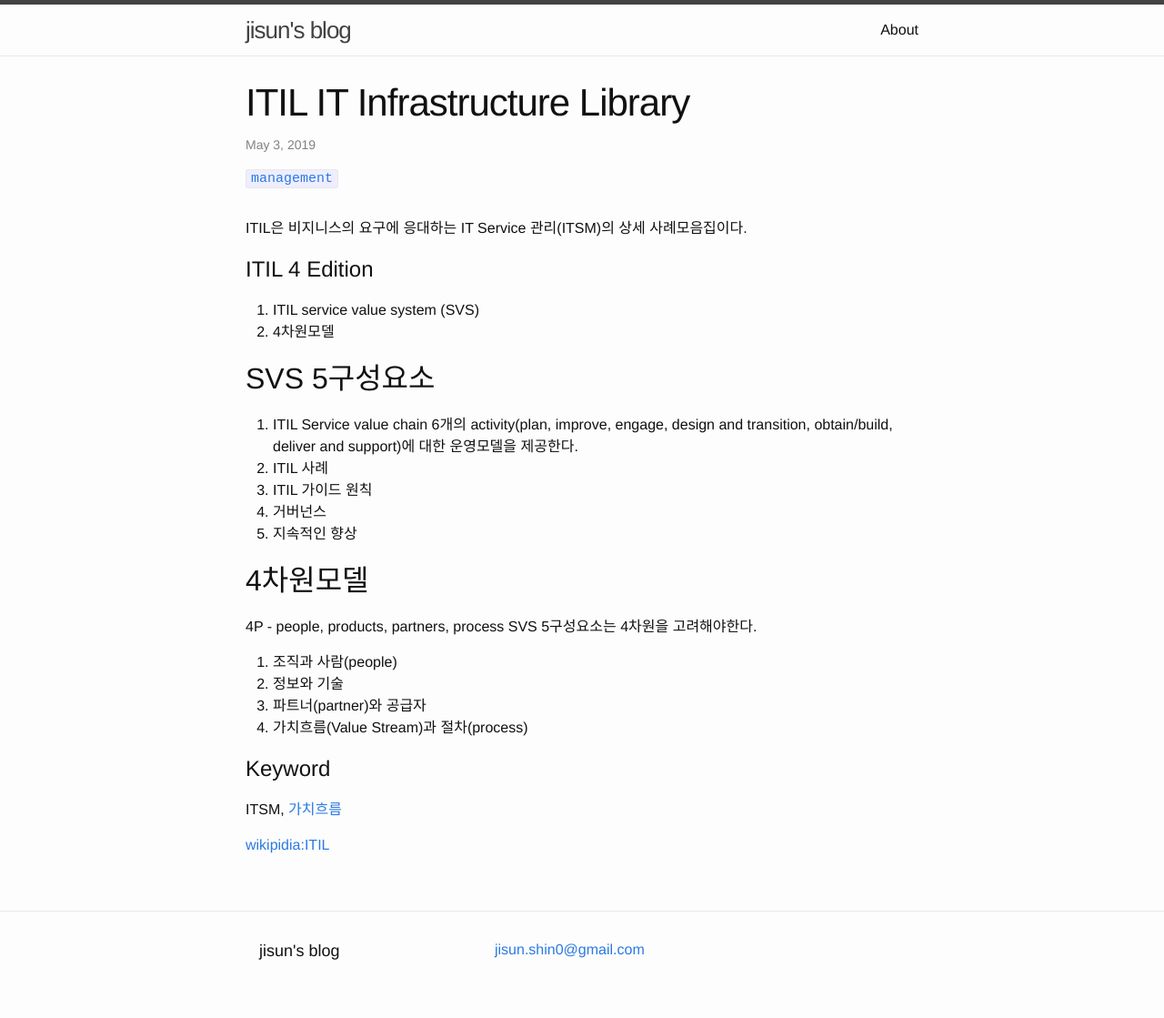
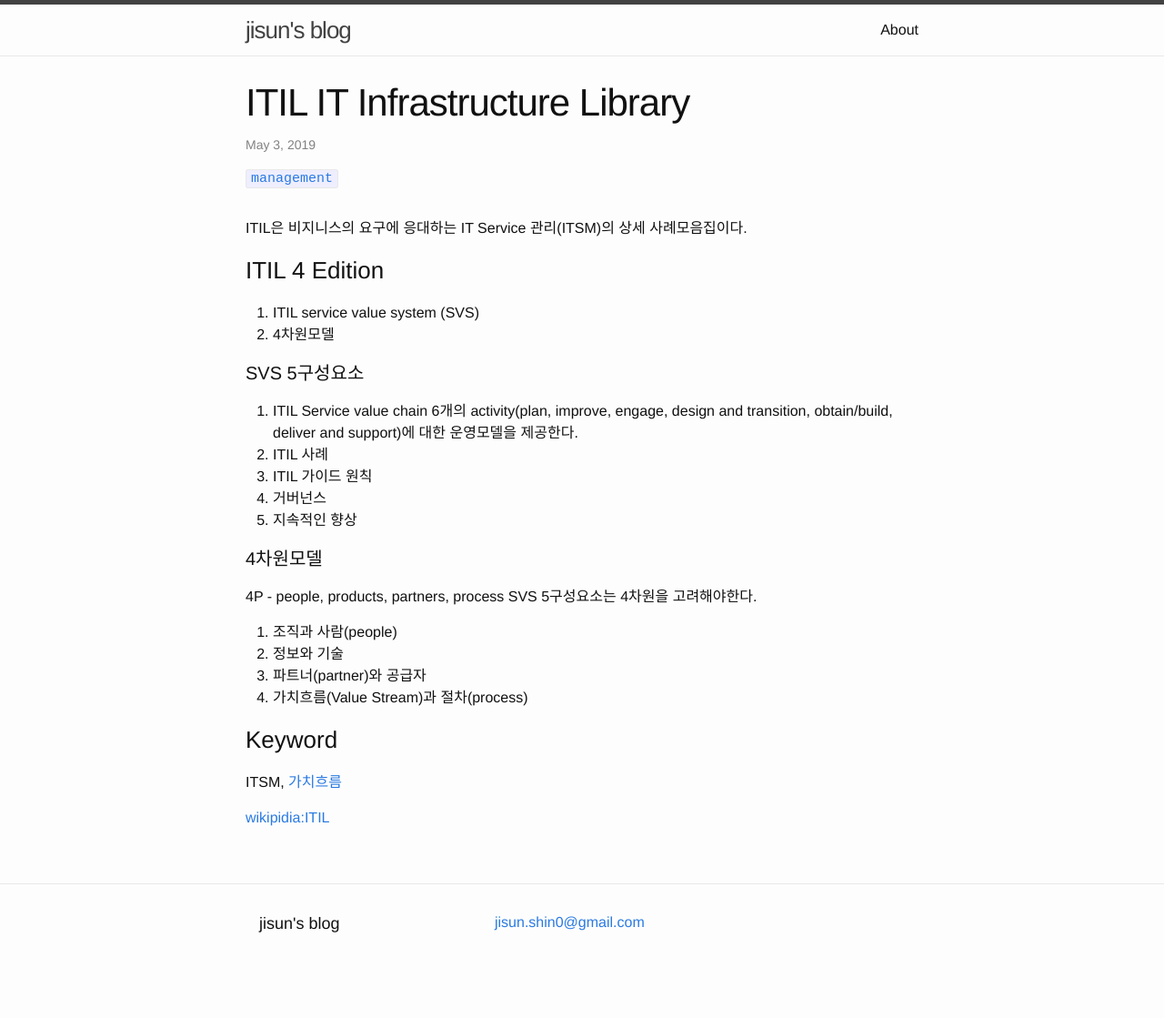
Before and after one commit to JisunShin/jisunshin.github.io, a Jekyll site: the page built from _posts/2019-05-03-ITIL.md, in a window 1280 px wide. Shown: the whole page at 91% size. Built offline with Jekyll 4.4.1, drawn with Linux system fonts in a browser that asks for light colours; after the commit the page ends 1089 px from its top, so only the background shows below that.

```diff
--- a/_posts/2019-05-03-ITIL.md
+++ b/_posts/2019-05-03-ITIL.md
@@ -6,11 +6,11 @@ tags: management
 ---
 ITIL은 비지니스의 요구에 응대하는 IT Service 관리(ITSM)의  상세 사례모음집이다.
 
-# ITIL 4 Edition
+### ITIL 4 Edition
 1. ITIL service value system (SVS)
 2. 4차원모델
 
-## SVS 5구성요소
+#### SVS 5구성요소
   1. ITIL Service value chain
     6개의 activity(plan, improve, engage, design and transition, obtain/build, deliver and support)에 대한 운영모델을 제공한다.
   2. ITIL 사례
@@ -18,7 +18,7 @@ ITIL은 비지니스의 요구에 응대하는 IT Service 관리(ITSM)의  상
   4. 거버넌스
   5. 지속적인 향상
 
-## 4차원모델
+#### 4차원모델
 4P - people, products, partners, process
 SVS 5구성요소는 4차원을 고려해야한다.
    1. 조직과 사람(people)
@@ -26,7 +26,7 @@ SVS 5구성요소는 4차원을 고려해야한다.
    3. 파트너(partner)와 공급자
    4. 가치흐름(Value Stream)과 절차(process)
 
-# Keyword
+### Keyword
 ITSM, [가치흐름](https://en.wikipedia.org/wiki/Value_stream)
 
 [wikipidia:ITIL](https://en.wikipedia.org/wiki/ITIL#ITIL_practices)
```
